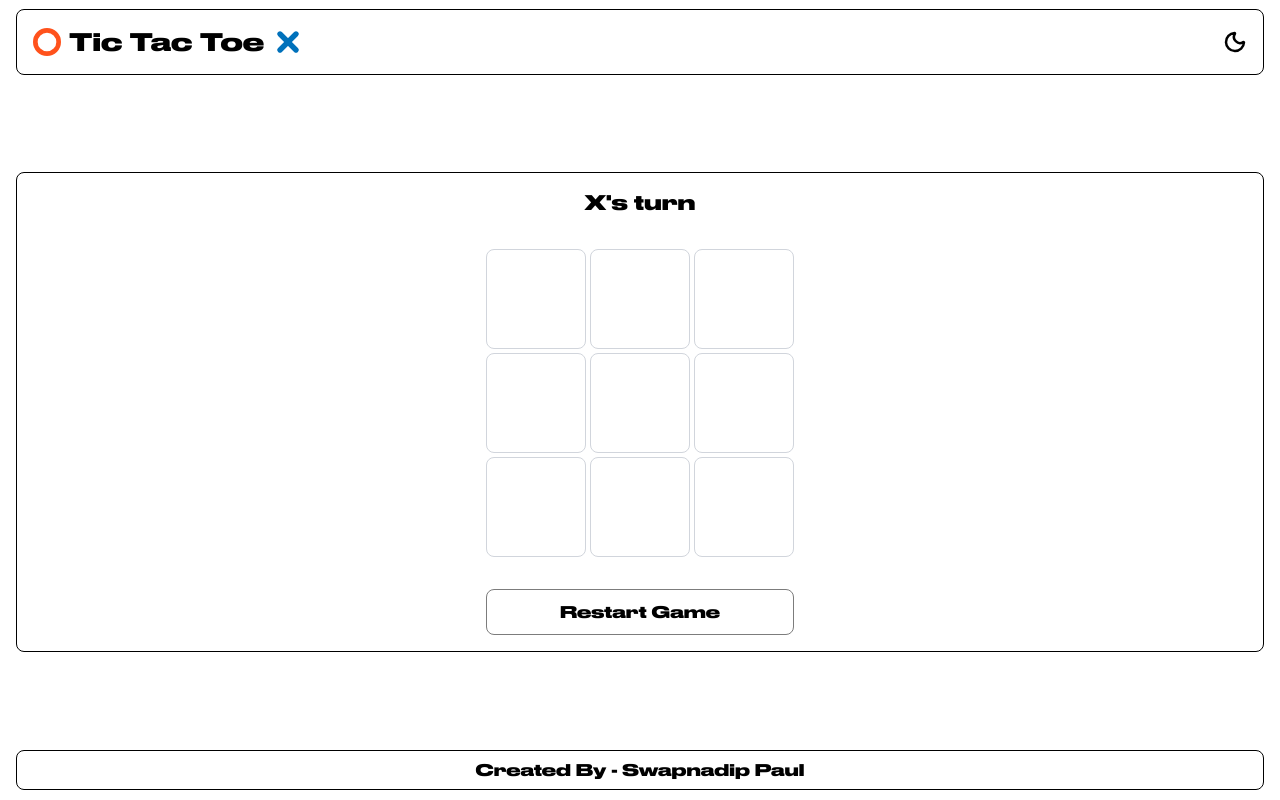
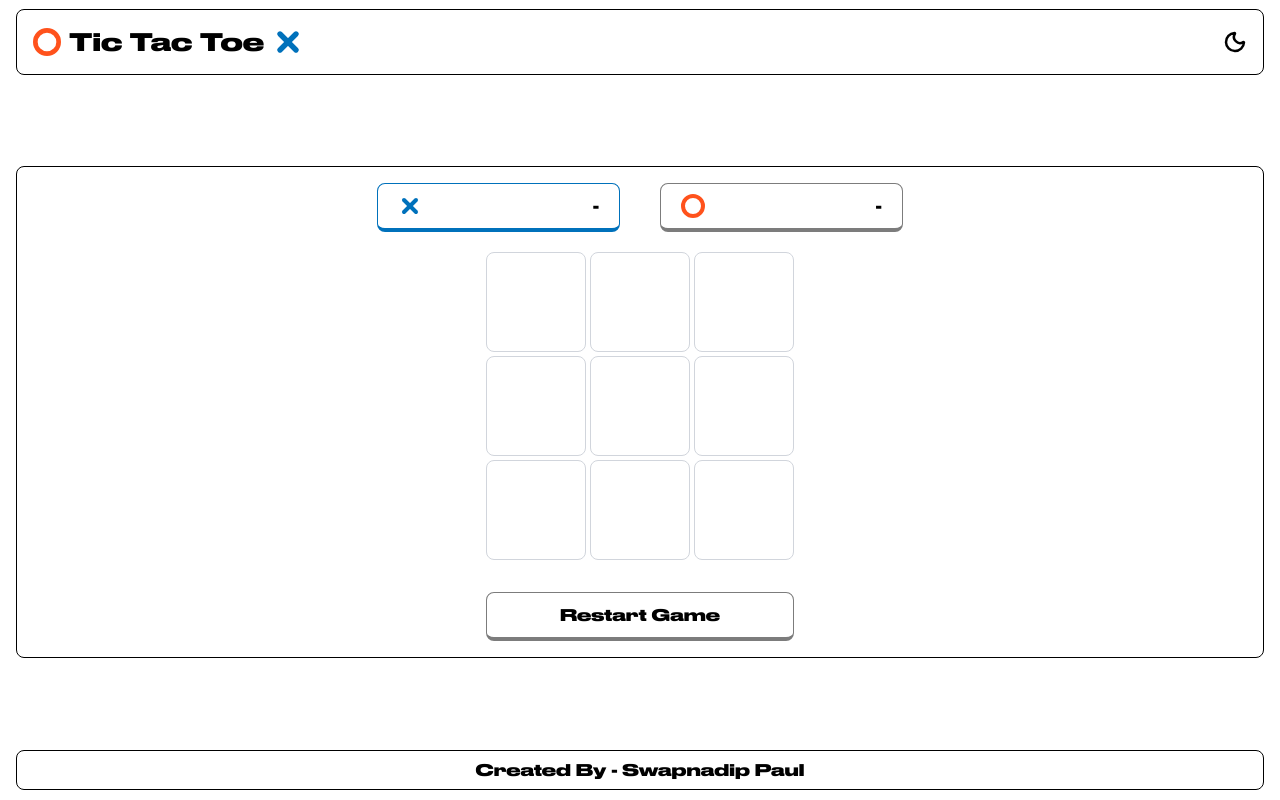
Before and after one commit to Swapnadip2005/tic-tac-toe, a Next.js app in the folder frontend/: page / in a window 1280 px wide. Built offline with nearby package versions, Linux system fonts and the light colour scheme.

Commit message:
Added Score Feature

```diff
--- a/frontend/src/app/page.tsx
+++ b/frontend/src/app/page.tsx
@@ -3,12 +3,15 @@
 import Cell from "@/components/Cell";
 import React, { useState } from "react";
 import { Circle, X } from "lucide-react";
+import Turn from "@/components/Turn";
 
 const Page = () => {
   const [cells, setCells] = useState<string[]>(Array(9).fill(""));
   const [x, setX] = useState<string>("X");
   const [winner, setWinner] = useState<string | null>(null);
   const [draw, setDraw] = useState<boolean>(false);
+  const [xScore, setXScore] = useState<number>(0);
+  const [oScore, setOScore] = useState<number>(0);
   console.log("cells", cells);
 
   const checkWinner = (cells: string[]) => {
@@ -42,6 +45,11 @@ const Page = () => {
 
     if (win) {
       setWinner(win);
+      if (win === "X") {
+        setXScore(xScore + 1);
+      } else {
+        setOScore(oScore + 1);
+      }
     } else if (newCells.every((cell) => cell !== "")) {
       setDraw(true);
     } else {
@@ -51,23 +59,12 @@ const Page = () => {
 
   return (
     <div className="h-[calc(100vh-9rem)] font-druk flex flex-col items-center md:justify-center justify-items-start bg-white dark:bg-[#1a1a1a] p-4">
-      <div className="w-full flex flex-col items-center border rounded-lg p-4 dark:border-[#7c7c7c]">
-        <div className="flex flex-col items-center justify-center gap-8">
-          <div>
-            {winner ? (
-              <h1 className="text-xl font-semibold text-black dark:text-white">
-                End Game!
-              </h1>
-            ) : draw ? (
-              <h1 className="text-xl font-semibold text-black dark:text-white">
-                End Game!
-              </h1>
-            ) : (
-              <h1 className="text-xl font-semibold text-black dark:text-white">
-                {x}'s turn
-              </h1>
-            )}
-          </div>
+      <div className="w-full flex flex-col items-center justify-center gap-5 border rounded-lg p-4 dark:border-[#7c7c7c]">
+        <div className="w-full flex items-center justify-center md:gap-10 gap-5">
+          <Turn player="X" score={xScore} isCurrentTurn={x === "X"} />
+          <Turn player="O" score={oScore} isCurrentTurn={x === "O"} />
+        </div>
+        <div className="w- flex flex-col items-center justify-center gap-8">
           {winner ? (
             <div className="w-77 h-77 flex flex-col items-center justify-center">
               <h2 className="text-2xl font-bold text-center">
@@ -113,7 +110,7 @@ const Page = () => {
               setX("X");
               setDraw(false);
             }}
-            className="w-full px-5 py-2.5 cursor-pointer border border-[#7c7c7c] dark:text-white font-druk rounded-lg"
+            className="w-full px-5 py-2.5 cursor-pointer border border-b-4 border-[#7c7c7c] dark:text-white font-druk rounded-lg"
           >
             Restart Game
           </button>
--- a/frontend/src/components/Cell.tsx
+++ b/frontend/src/components/Cell.tsx
@@ -9,13 +9,13 @@ interface CellProps {
 const Cell = ({ value, onClick }: CellProps) => {
   return (
     <button
-      className={`w-25 h-25 text-2xl font-bold rounded-lg flex items-center justify-center cursor-pointer
+      className={`w-25 h-25 text-2xl font-bold rounded-lg flex items-center justify-center cursor-pointer border
     ${
       value === "X"
-        ? "border border-[#0071bb] bg-[#0071bb]/10"
+        ? "border-[#0071bb] bg-[#0071bb]/10"
         : value === "O"
-        ? "border border-[#ff521c] bg-[#ff521c]/20"
-        : "border border-gray-300 dark:border-[#7c7c7c]"
+        ? "border-[#ff521c] bg-[#ff521c]/20"
+        : "border-gray-300 dark:border-[#7c7c7c]"
     }
   `}
       onClick={onClick}
--- /dev/null
+++ b/frontend/src/components/Turn.tsx
@@ -0,0 +1,33 @@
+import { Circle, X } from "lucide-react";
+import React from "react";
+
+interface TurnProps {
+  player: "X" | "O";
+  score: number;
+  isCurrentTurn: boolean;
+}
+
+const Turn: React.FC<TurnProps> = ({ player, score, isCurrentTurn }) => {
+  const getBorderColor = () => {
+    if (isCurrentTurn) {
+      return player === "O" ? "border-[#ff521c]" : "border-[#0071bb]"; // Orange for O, Blue for X
+    } else {
+      return "border-[#7c7c7c]"; // Gray for not current turn
+    }
+  };
+
+  return (
+    <div className="md:w-[20%] w-full">
+      <button className={`w-full px-5 py-2.5 flex items-center justify-between cursor-pointer border border-b-4 ${getBorderColor()} dark:text-white font-druk rounded-lg`}>
+        {player === "O" ? (
+          <Circle className="text-[#ff521c]" strokeWidth={4} />
+        ) : (
+          <X className="text-[#0071bb]" strokeWidth={4} />
+        )}
+        <h1>{score === 0 ? "-" : score}</h1>
+      </button>
+    </div>
+  );
+};
+
+export default Turn;
```
